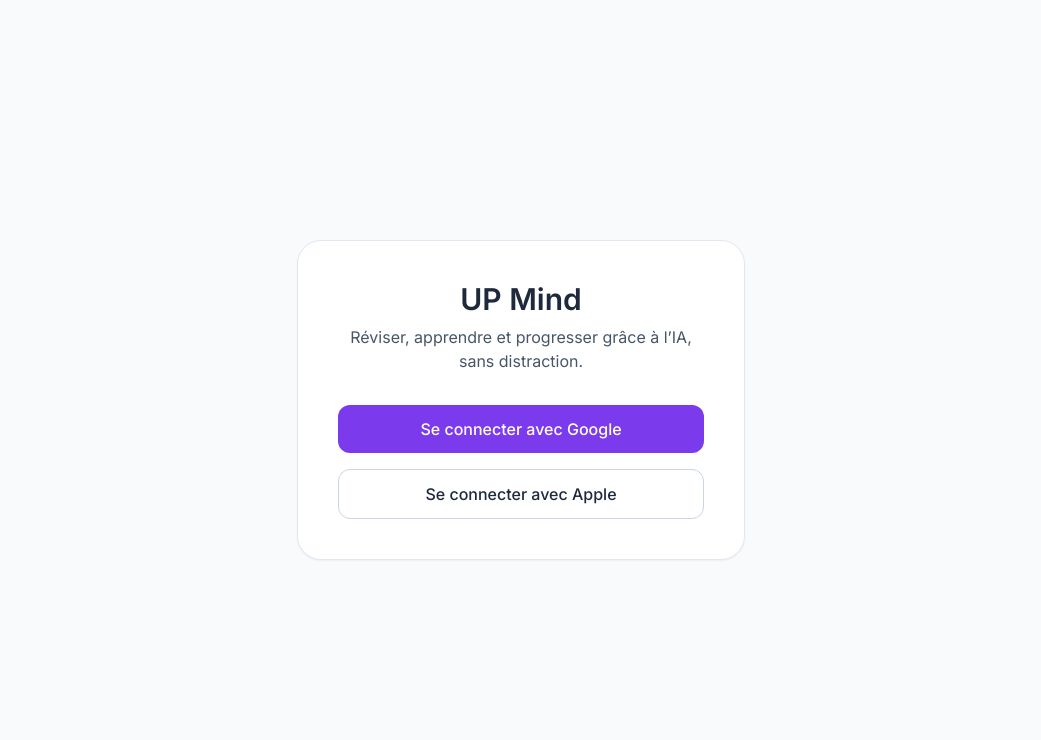
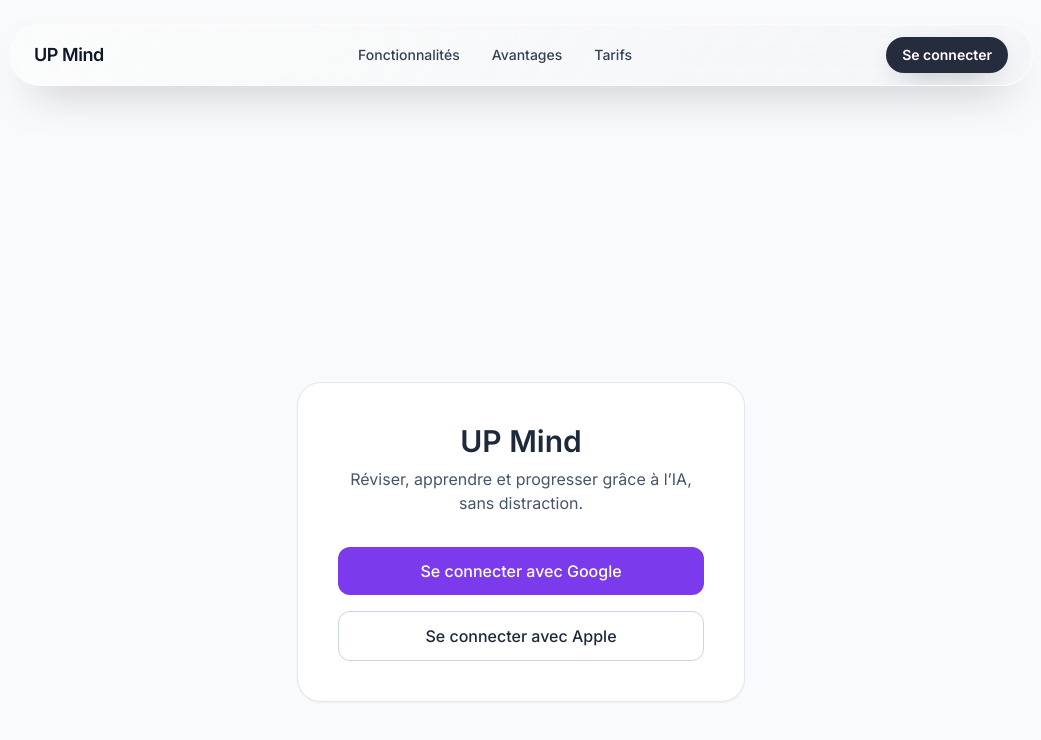
Before and after one commit to anto11223355661010-sudo/GPT, a Next.js app: page / in a window 1280 px wide. Shown: the top 740 px of the page, without its empty margins (119-1160 px from the left). Built offline with nearby package versions, Linux system fonts and the light colour scheme; no server answers.

Commit message:
Soften frosted navbar transparency

```diff
--- a/src/app/page.tsx
+++ b/src/app/page.tsx
@@ -10,6 +10,7 @@
   googleProvider
 } from '@/lib/firebase/client';
 import { useAuth } from '@/components/auth-provider';
+import { Navbar } from '@/components/navbar';
 
 export default function HomePage() {
   const router = useRouter();
@@ -44,11 +45,16 @@
   }
 
   return (
-    <main className="flex min-h-screen flex-col items-center justify-center bg-background px-6">
-      <div className="max-w-md w-full space-y-8 p-10 rounded-3xl bg-surface shadow-sm border border-slate-200">
-        <div className="space-y-2 text-center">
-          <h1 className="text-3xl font-semibold text-text">UP Mind</h1>
-          <p className="text-slate-600">Réviser, apprendre et progresser grâce à l’IA, sans distraction.</p>
+    <>
+      <Navbar />
+      <main
+        id="connexion"
+        className="flex min-h-screen flex-col items-center justify-center bg-background px-6 pt-28"
+      >
+        <div className="w-full max-w-md space-y-8 rounded-3xl border border-slate-200 bg-surface p-10 shadow-sm">
+          <div className="space-y-2 text-center">
+            <h1 className="text-3xl font-semibold text-text">UP Mind</h1>
+            <p className="text-slate-600">Réviser, apprendre et progresser grâce à l’IA, sans distraction.</p>
         </div>
         <div className="space-y-4">
           <button
@@ -72,7 +78,8 @@
             </p>
           )}
         </div>
-      </div>
-    </main>
+        </div>
+      </main>
+    </>
   );
 }
--- /dev/null
+++ b/src/components/navbar.tsx
@@ -0,0 +1,34 @@
+import Link from 'next/link';
+
+export function Navbar() {
+  return (
+    <header className="sticky top-0 z-50 w-full px-6 pt-6">
+      <div
+        className="relative mx-auto flex w-full max-w-5xl items-center justify-between overflow-hidden rounded-full border border-white/30 bg-white/15 px-6 py-3 shadow-[0_20px_45px_-25px_rgba(15,23,42,0.6)] backdrop-blur-2xl backdrop-saturate-150 transition-colors duration-300 supports-[backdrop-filter]:bg-white/25 before:absolute before:inset-0 before:-z-10 before:bg-[linear-gradient(120deg,rgba(255,255,255,0.25),rgba(148,163,184,0.08))] before:opacity-80 before:content-[''] after:pointer-events-none after:absolute after:inset-px after:-z-10 after:rounded-full after:border after:border-white/40 after:opacity-40 after:content-[''] dark:border-slate-700/40 dark:bg-slate-900/15 dark:supports-[backdrop-filter]:bg-slate-900/25 dark:before:bg-[linear-gradient(120deg,rgba(148,163,184,0.08),rgba(15,23,42,0.45))] dark:before:opacity-90 dark:after:border-slate-700/50"
+      >
+        <Link href="/" className="text-lg font-semibold tracking-tight text-slate-900 dark:text-white">
+          UP Mind
+        </Link>
+        <nav className="hidden items-center gap-8 text-sm font-medium text-slate-700 md:flex dark:text-slate-200">
+          <a className="transition hover:text-slate-900 dark:hover:text-white" href="#features">
+            Fonctionnalités
+          </a>
+          <a className="transition hover:text-slate-900 dark:hover:text-white" href="#avantages">
+            Avantages
+          </a>
+          <a className="transition hover:text-slate-900 dark:hover:text-white" href="#tarifs">
+            Tarifs
+          </a>
+        </nav>
+        <div className="flex items-center gap-3">
+          <a
+            href="#connexion"
+            className="rounded-full bg-slate-900/90 px-4 py-2 text-sm font-semibold text-white shadow-[0_10px_30px_-15px_rgba(15,23,42,0.9)] transition hover:bg-slate-900 dark:bg-white/90 dark:text-slate-900"
+          >
+            Se connecter
+          </a>
+        </div>
+      </div>
+    </header>
+  );
+}
```
Also changed, not shown: tsconfig.json (+32 -8 lines).
